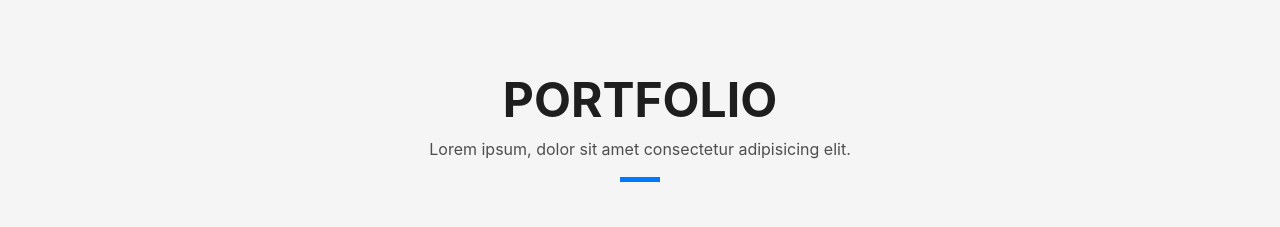
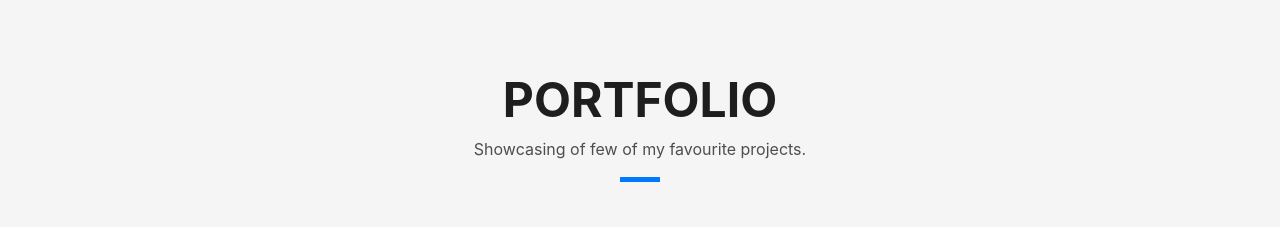
Before and after one commit to edgars-avenins/Personal-site, a plain HTML site: page index.html in a window 1280 px wide. Shown: the part 1780-2007 px from the top of the page. Drawn offline with Linux system fonts and the light colour scheme; files whose address does not match are found by name.

Commit message:
remove placeholder text

```diff
--- a/index.html
+++ b/index.html
@@ -179,7 +179,7 @@
               Portfolio
             </h3>
             <p class="subtitle-a">
-              Lorem ipsum, dolor sit amet consectetur adipisicing elit.
+              Showcasing of few of my favourite projects.
             </p>
             <div class="line-mf"></div>
           </div>
```
